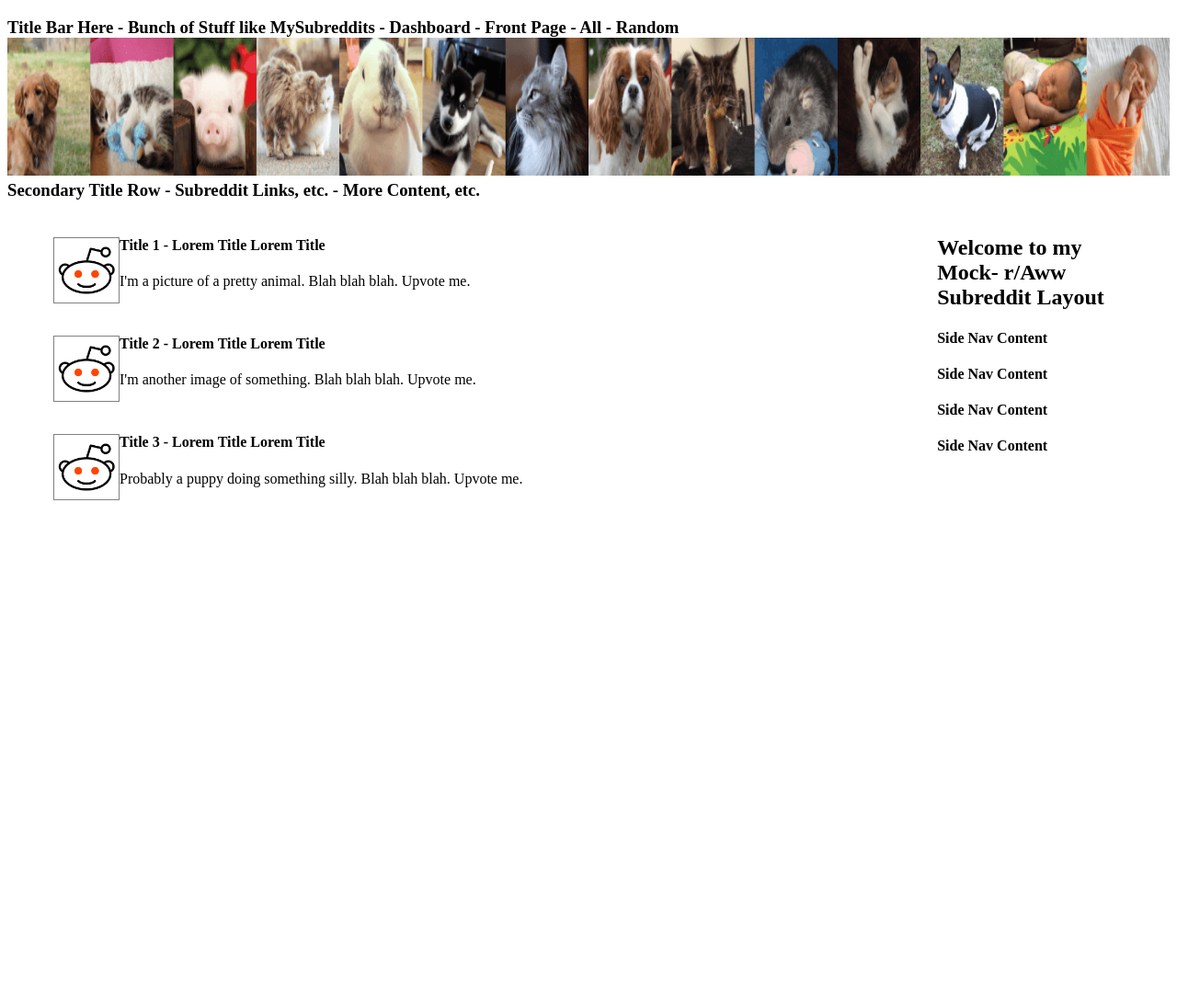
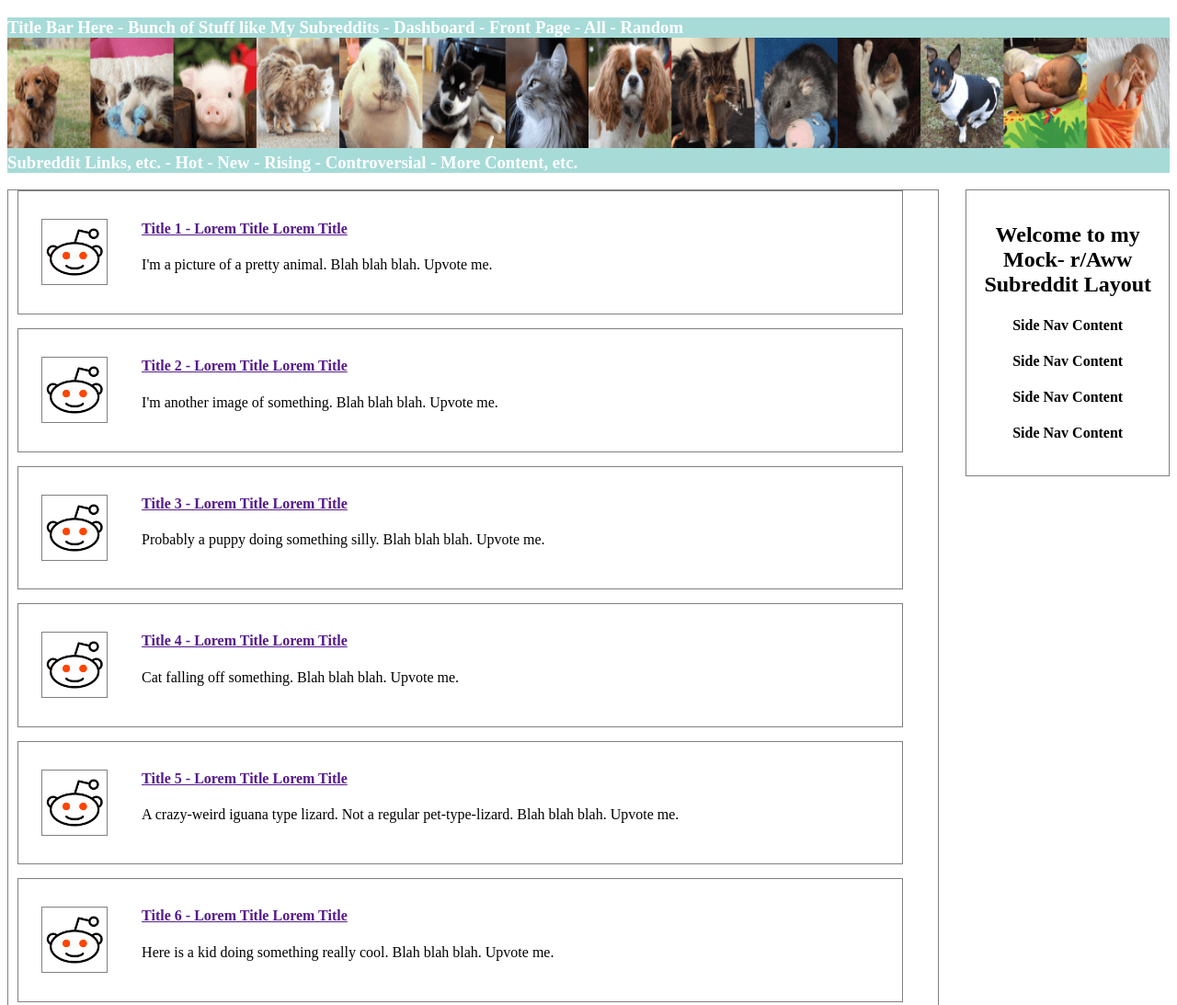
Before and after one commit to RKSchlatzer/Lab13-QuickAngular, a plain HTML site: page index.html in a window 1280 px wide. Shown: the top 1093 px of the page at 92% size. Before the commit the page ends 800 px from the top, so only its background shows below. Drawn offline with nearby package versions, Linux system fonts and the light colour scheme.

Commit message:
Styled Divs, Added Floats
Modified Div styling elements, Floated Nav in-line

```diff
--- a/body-content.html
+++ b/body-content.html
@@ -1,6 +1,9 @@
-<div>
-  <div id="bodyContent" ng-repeat="content in mainContent">
-    <h4 id="title"><img id="snoo" src="Images\snoo.png" alt="Snoo" align = "left">{{content.title}}</h4>
-    <p id="content">{{content.description}}</p>
+<div ng-repeat="content in mainContent">
+  <div id="imagebox"><img id="snoo" ng-src="{{content.image}}" alt="snoo">
   </div>
+    <div id="bodyContent">
+      <a href=""><h4 id="title">{{content.title}}</h4></a>
+      <p id="content">{{content.description}}</p>
+      <br />
+    </div>
 </div>
--- a/index.html
+++ b/index.html
@@ -10,11 +10,11 @@
 <body ng-controller="mainCtrl">
     <!-- Top-Line Nav Bar -->
 
-    <title-bar>test</title-bar>    <!-- Banner Image, full span -->
+    <title-bar id="titleContent">test</title-bar>    <!-- Banner Image, full span -->
 
-    <body-content class="box" id="posts"></body-content>    <!--Individual Posts - Vote Count, Image, Title, Comments line -->
+    <div id="wrapper"><body-content id="posts"></body-content></div>    <!--Individual Posts - Vote Count, Image, Title, Comments line -->
 
-    <side-nav class="box" id="sidenav">Side Nav Is Not Working</side-nav>    <!--Side Nav Div-->
+    <side-nav id="sidenav">Side Nav Is Not Working</side-nav>    <!--Side Nav Div-->
 
     <!-- JS goes below here -->
     <script src="https://ajax.googleapis.com/ajax/libs/angularjs/1.5.7/angular.min.js"></script>
--- a/scripts.js
+++ b/scripts.js
@@ -3,21 +3,41 @@ var app = angular.module("redditApp", []);
 app.controller("mainCtrl", function($scope) {
 
     $scope.mainContent = [{
+            image: "Images/snoo.png",
             title: "Title 1 - Lorem Title Lorem Title",
             description: "I'm a picture of a pretty animal. Blah blah blah. Upvote me."
         },
 
         {
+            image: "Images/snoo.png",
             title: "Title 2 - Lorem Title Lorem Title",
             description: "I'm another image of something. Blah blah blah. Upvote me."
         },
 
         {
+            image: "Images/snoo.png",
             title: "Title 3 - Lorem Title Lorem Title",
             description: "Probably a puppy doing something silly. Blah blah blah. Upvote me."
         },
+        {
+            image: "Images/snoo.png",
+            title: "Title 4 - Lorem Title Lorem Title",
+            description: "Cat falling off something. Blah blah blah. Upvote me."
+        },
+        {
+            image: "Images/snoo.png",
+            title: "Title 5 - Lorem Title Lorem Title",
+            description: "A crazy-weird iguana type lizard. Not a regular pet-type-lizard. Blah blah blah. Upvote me."
+        },
+        {
+            image: "Images/snoo.png",
+            title: "Title 6 - Lorem Title Lorem Title",
+            description: "Here is a kid doing something really cool. Blah blah blah. Upvote me."
+        },
 
     ];
+
+
 
 });
 
@@ -41,12 +61,12 @@ app.directive("titleBar", function() {
 
 });
 
-app.directive("sideNav", function(){
+app.directive("sideNav", function() {
 
-      return {
-          restrict: "E",
-          templateUrl: "side-nav.html",
-          replace: false
-      };
+    return {
+        restrict: "E",
+        templateUrl: "side-nav.html",
+        replace: false
+    };
 
 });
--- a/styles.css
+++ b/styles.css
@@ -3,32 +3,61 @@ body {
 }
 
 img {
-    height: 150px;
+    height: 120px;
     width: 100%;
 }
 
-#posts {
-    width: 80%;
-    float: left;
+#titleContent {
+  background-color: #A7DBD8;
+  color: white;
 }
 
-#bodyContent {
-    padding-left: 50px;
-    margin-bottom: 50px;
+#wrapper { /*wraps the #bodyContent & #imagebox Divs */
+  border: 1px solid grey;
+  float: left;
+  max-width: 80%;
+}
+
+#posts { /*Is the main content Div */
+    width: 95%;
+    float: left;
+    margin-left: 10px;
+    margin-bottom: 15px;
+    border: 1px solid grey;
+}
+
+
+#bodyContent { /*Is the Title & Comments Div */
+    padding-left: 10px;
+    margin-top: 10px;
+    margin-bottom: 10px;
+    margin-right: 10px;
+    float: right;
+    width: 85%;
+    clear:right;
 }
 
 #bodyContent.p {
     padding: 20px;
 }
 
-#snoo {
+#imagebox { /*Image Div */
+  margin: 25px;
+  margin-top: 30px;
+  float: left;
+  clear: left;
+}
+
+#snoo { /*Image in #imagebox */
     max-height: 70px;
     max-width: 70px;
-    display: inline;
     border: 1px grey solid;
 }
 
 #sidenav {
-    width: 20%;
-    float: left;
+    padding: 15px;
+    width: 15%;
+    text-align: center;
+    float: right;
+    border: 1px grey solid;
 }
--- a/title-bar.html
+++ b/title-bar.html
@@ -1,3 +1,3 @@
-<h3>Title Bar Here - Bunch of Stuff like MySubreddits - Dashboard - Front Page - All - Random
+<h3>Title Bar Here - Bunch of Stuff like My Subreddits - Dashboard - Front Page - All - Random
 <img src="Images\awwbanner.png" alt="Banner">
-Secondary Title Row - Subreddit Links, etc. - More Content, etc.</h3>
+Subreddit Links, etc. - Hot - New - Rising - Controversial - More Content, etc.</h3>
```
